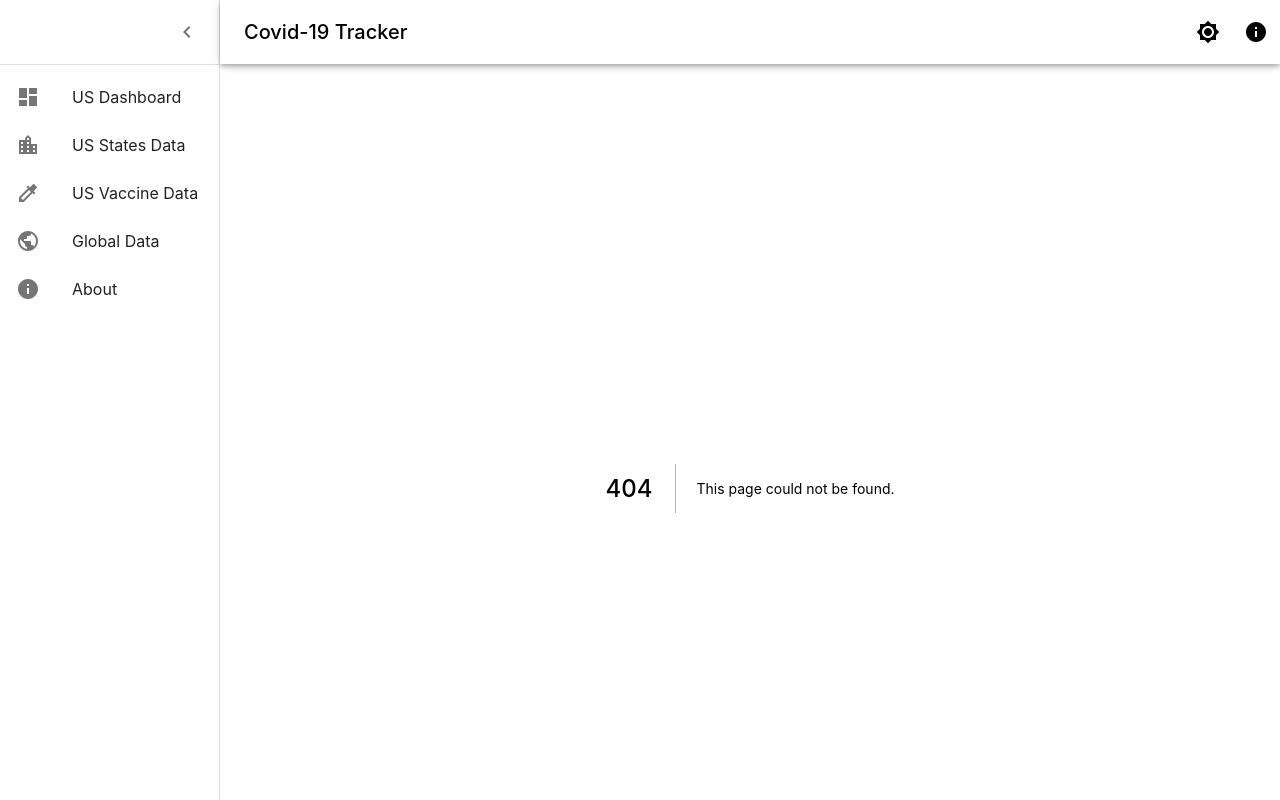
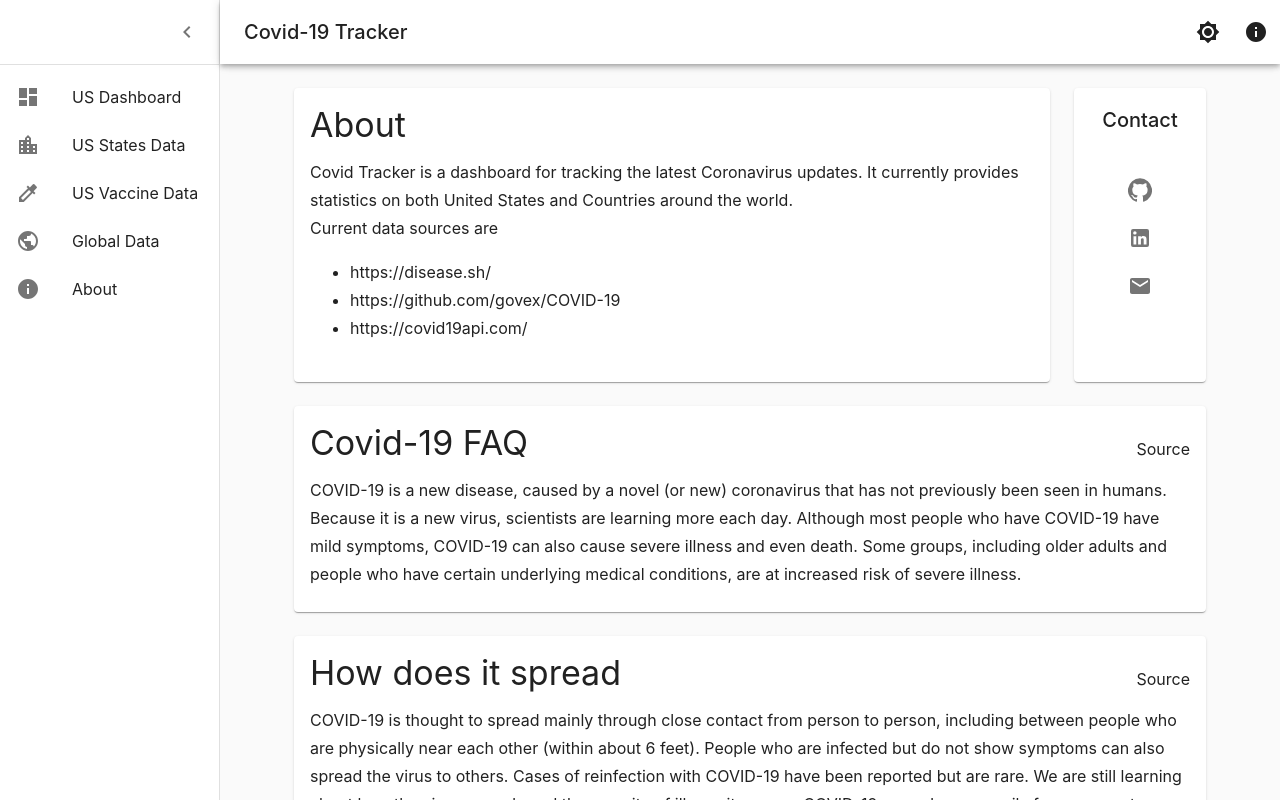
Before and after one commit to Brian-Chung1/covid-19-tracker, a Next.js app: page /about in a window 1280 px wide. Before the commit this address had no page. Built offline with nearby package versions, Linux system fonts and the light colour scheme.

Commit message:
Added about page

```diff
--- /dev/null
+++ b/pages/about.js
@@ -0,0 +1,188 @@
+import Typography from '@material-ui/core/Typography';
+import Grid from '@material-ui/core/Grid';
+import Container from '@material-ui/core/Container';
+import Card from '@material-ui/core/Card';
+import { makeStyles } from '@material-ui/core/styles';
+import CardContent from '@material-ui/core/CardContent';
+import Link from '@material-ui/core/Link';
+import IconButton from '@material-ui/core/IconButton';
+import EmailIcon from '@material-ui/icons/Email';
+import GitHubIcon from '@material-ui/icons/GitHub';
+import LinkedInIcon from '@material-ui/icons/LinkedIn';
+
+//TO-DO Info
+//The News Headline section shows the latest Covid-19 or Vaccine related news articles.
+//The news articles are web scraped from popular news sites such as Fox News, CNN, LA Times, NY Times, and more
+
+const useStyles = makeStyles((theme) => ({
+  infoCardTitle: {
+    display: 'flex',
+    justifyContent: 'center',
+    alignItems: 'center',
+  },
+  contact: {
+    display: 'flex',
+    flexDirection: 'column',
+    justifyContent: 'center',
+    alignItems: 'center',
+  },
+  cardHeight: {
+    height: '100%',
+  },
+}));
+
+const Contact = () => {
+  const classes = useStyles();
+
+  return (
+    <div className={classes.contact}>
+      <a
+        href={'https://github.com/Brian-Chung1/covid-19-tracker'}
+        target="_blank"
+        rel="noopener noreferrer"
+      >
+        <IconButton>
+          <GitHubIcon />
+        </IconButton>
+      </a>
+      <a
+        href={'https://www.linkedin.com/in/brian-chung-a2a72b196/'}
+        target="_blank"
+        rel="noopener noreferrer"
+      >
+        <IconButton>
+          <LinkedInIcon />
+        </IconButton>
+      </a>
+      <a
+        href={'mailto:brian.chung.cs@gmail.com'}
+        target="_blank"
+        rel="noopener noreferrer"
+      >
+        <IconButton>
+          <EmailIcon />
+        </IconButton>
+      </a>
+    </div>
+  );
+};
+
+const InfoCard = ({ title, content, source }) => {
+  const classes = useStyles();
+  const preventDefault = (event) => event.preventDefault();
+
+  return (
+    <Card className={classes.cardHeight}>
+      <CardContent>
+        <div className={classes.infoCardTitle}>
+          <Typography
+            variant={'h4'}
+            gutterBottom
+            color="inherit"
+            noWrap
+            style={{ flex: '1' }}
+          >
+            {title}
+          </Typography>
+          {source && (
+            <Typography>
+              <a href={source} target="_blank" rel="noopener">
+                Source
+              </a>
+            </Typography>
+          )}
+        </div>
+        <Typography variant="subtitle1">{content}</Typography>
+      </CardContent>
+    </Card>
+  );
+};
+
+const About = () => {
+  const classes = useStyles();
+
+  return (
+    <Container maxWidth="md">
+      <Grid container spacing={3}>
+        <Grid item xs={12} sm={12} md={10}>
+          <Card className={classes.cardHeight}>
+            <CardContent>
+              <div className={classes.infoCardTitle}>
+                <Typography
+                  variant={'h4'}
+                  gutterBottom
+                  color="inherit"
+                  noWrap
+                  style={{ flex: '1' }}
+                >
+                  About
+                </Typography>
+              </div>
+              <Typography variant="subtitle1">
+                Covid Tracker is a dashboard for tracking the latest Coronavirus
+                updates. It currently provides statistics on both United States
+                and Countries around the world.
+                <div>
+                  Current data sources are
+                  <ul>
+                    <li>https://disease.sh/</li>
+                    <li>https://github.com/govex/COVID-19</li>
+                    <li>https://covid19api.com/</li>
+                  </ul>
+                </div>
+              </Typography>
+            </CardContent>
+          </Card>
+        </Grid>
+
+        <Grid item xs={12} sm={12} md={2}>
+          <Card className={classes.cardHeight}>
+            <CardContent
+              style={{
+                display: 'flex',
+                flexDirection: 'column',
+                justifyContent: 'space-between',
+              }}
+            >
+              <Typography
+                variant={'h6'}
+                gutterBottom
+                color="inherit"
+                noWrap
+                className={classes.contact}
+                style={{ marginBottom: '30px' }}
+              >
+                Contact
+              </Typography>
+              <Contact />
+            </CardContent>
+          </Card>
+        </Grid>
+
+        <Grid item>
+          <InfoCard
+            title={'Covid-19 FAQ'}
+            content={`COVID-19 is a new disease, caused by a novel (or new) coronavirus that has not previously been seen in humans.
+          Because it is a new virus, scientists are learning more each day.
+          Although most people who have COVID-19 have mild symptoms, COVID-19 can also cause severe illness and even death.
+          Some groups, including older adults and people who have certain underlying medical conditions, are at increased risk of severe illness.`}
+            source={'https://www.cdc.gov/coronavirus/2019-ncov/faq.html#Basics'}
+          />
+        </Grid>
+        <Grid item>
+          <InfoCard
+            title={'How does it spread'}
+            content={`COVID-19 is thought to spread mainly through close contact from person to person, including between people who are physically near each other (within about 6 feet). People who are infected but do not show symptoms can also spread the virus to others. Cases of reinfection with COVID-19  have been reported but are rare. We are still learning about how the virus spreads and the severity of illness it causes.
+
+            COVID-19 spreads very easily from person to person. How easily a virus spreads from person to person can vary. The virus that causes COVID-19 appears to spread more efficiently than influenza but not as efficiently as measles, which is among the most contagious viruses known to affect people.`}
+            source={
+              'https://www.cdc.gov/coronavirus/2019-ncov/prevent-getting-sick/how-covid-spreads.html'
+            }
+          />
+        </Grid>
+      </Grid>
+    </Container>
+  );
+};
+
+export default About;
```
